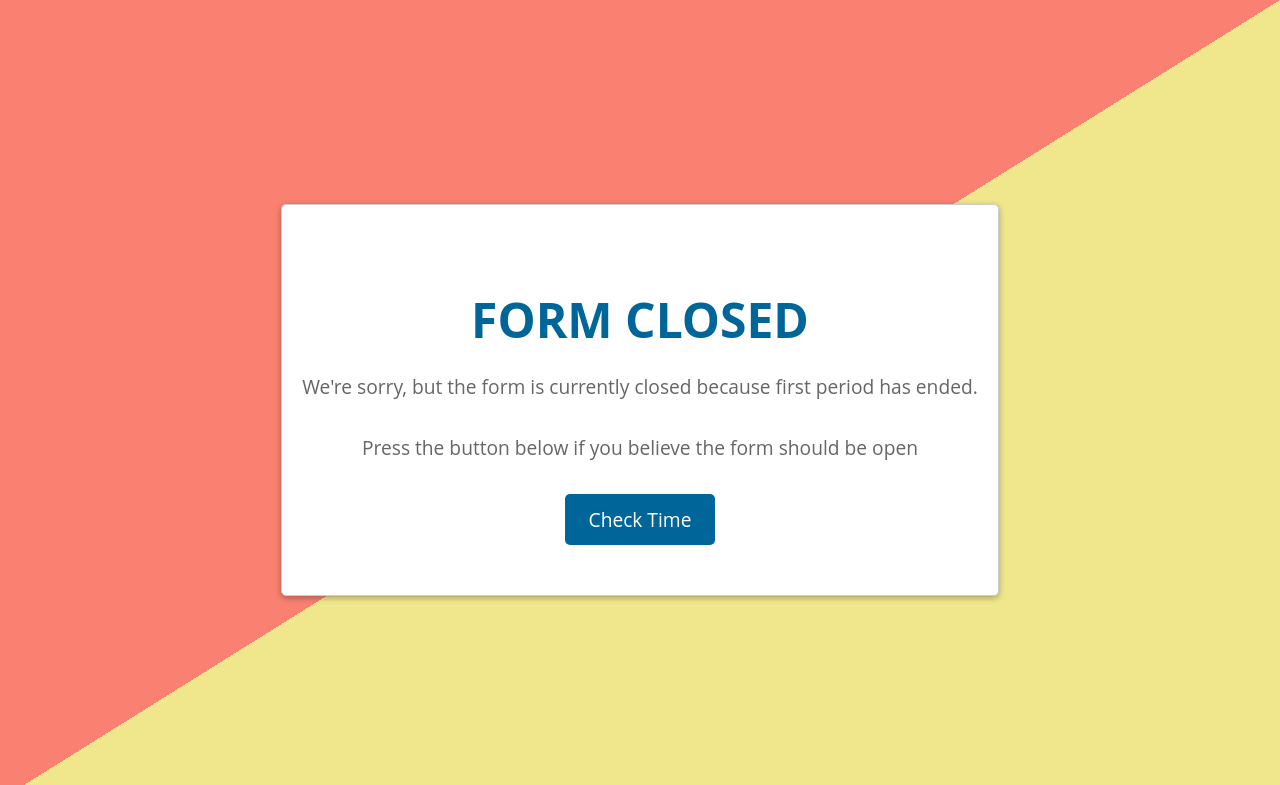
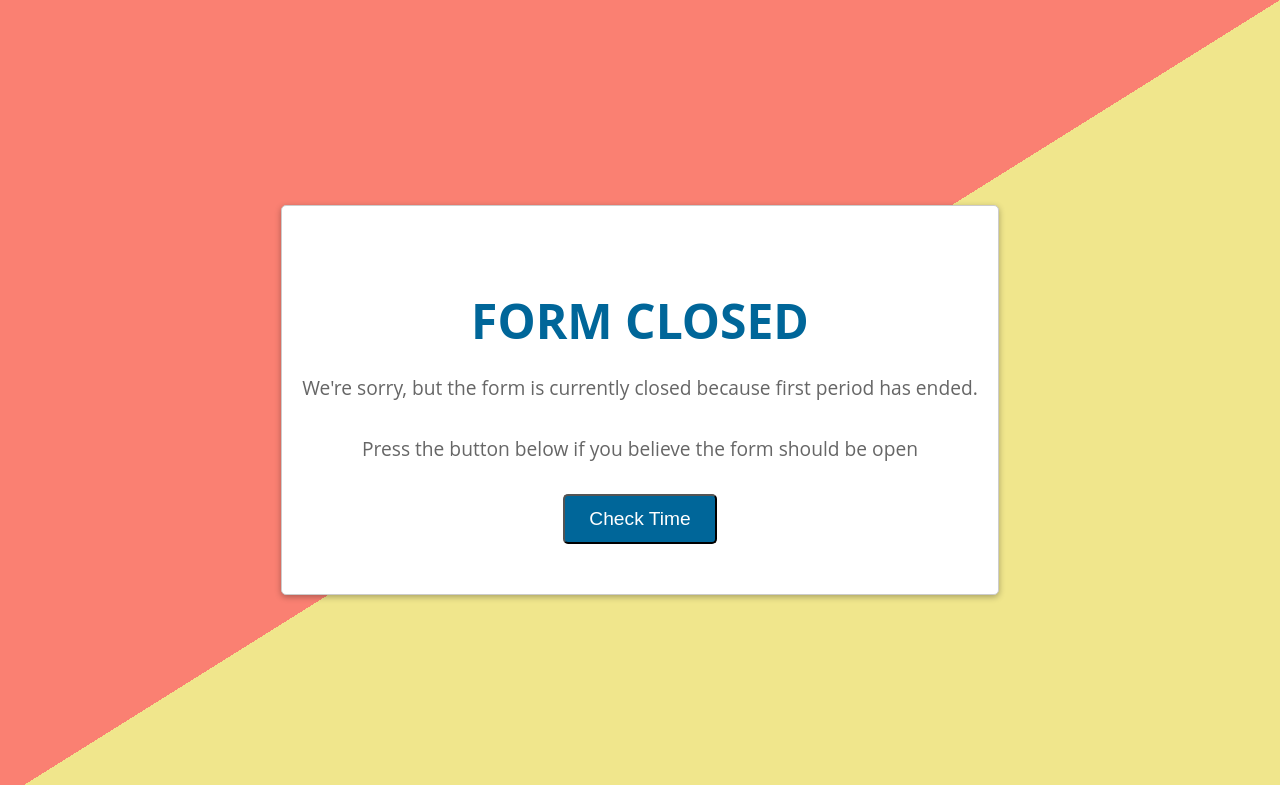
Before and after one commit to nolan-3/Sign-In, a Flask app: template templates/closed.html in a window 1280 px wide. Shown: the top 785 px of the page. Run offline with Flask 2, Linux system fonts and the light colour scheme; the template is opened without the code that fills it, so the values that code supplies are empty; some libraries are stand-ins or nearby versions.

Commit message:
a -> button

```diff
--- a/send.py
+++ b/send.py
@@ -100,8 +100,6 @@ def sendStudents(students,unregisteredNames):
     recipients.append("haverfordsignin@gmail.com")
     #for name in unregisteredNames:
         #recipients.append(students[name].email)
-    recipients.append("nolamccl@haverford.org")
-    recipients.append("agreattofutaxpayer@gmail.com")
 
     print(f"sending emails to :{recipients}")
 
--- a/templates/closed.html
+++ b/templates/closed.html
@@ -9,7 +9,7 @@
     <h1>Form Closed</h1>
     <p>We're sorry, but the form is currently closed because first period has ended.</p>
     <p>Press the button below if you believe the form should be open</p>
-    <a href="#" class="btn" onclick="location.reload()">Check Time</a>
+    <button class="btn" onclick="location.reload()">Check Time</button>
   </div>
 </body>
 </html>
```
